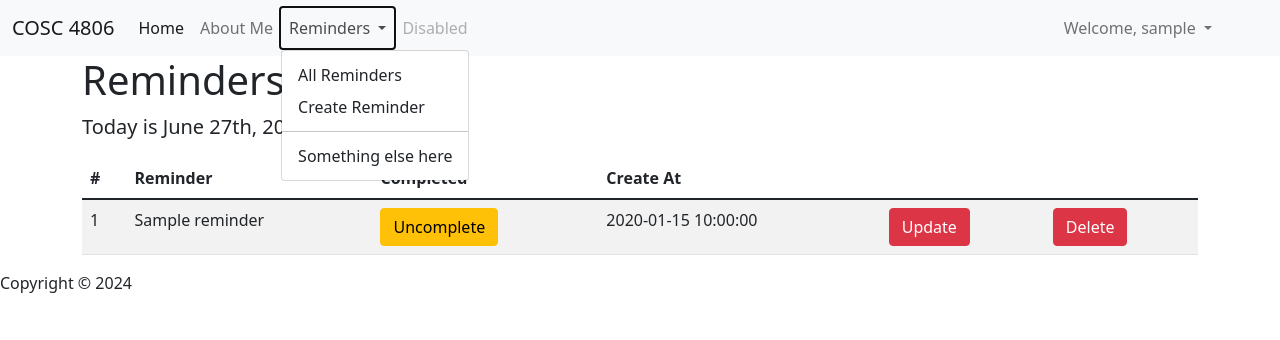
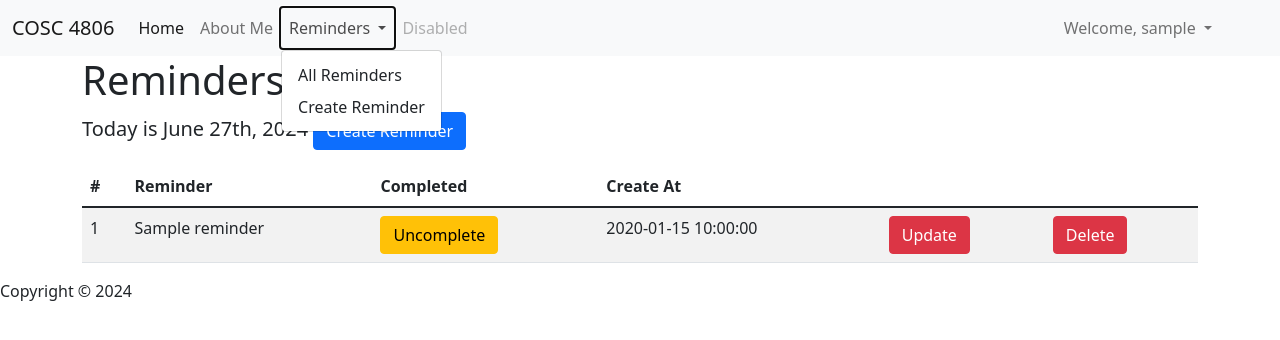
Before and after one commit to okevin0/cosc-4806-4, a PHP site: page /reminders in a window 1280 px wide, after a click on "Reminders". Shown: the top 340 px of the page. Run offline with PHP 8.4, Linux system fonts and the light colour scheme; the visitor is signed in with stand-in values (Sample User, id 1); tables that the repository leaves empty or names only in its code hold one stand-in row (values such as "Sample post"); data that the repository does not hold is empty.

Commit message:
add a new create reminder link in reaminder page

```diff
--- a/app/views/reminders/index.php
+++ b/app/views/reminders/index.php
@@ -4,7 +4,7 @@
         <div class="row">
             <div class="col-lg-12">
                 <h1>Reminders</h1>
-                <p class="lead">Today is <?= date("F jS, Y"); ?></p>
+                <p class="lead">Today is <?= date("F jS, Y"); ?> <a class="btn btn-primary" href="/reminders/create">Create Reminder</a></p>
                 <table class="table table-striped table-hover" >
                       <thead>
                         <tr>
--- a/app/views/templates/header.php
+++ b/app/views/templates/header.php
@@ -36,8 +36,6 @@ if (!isset($_SESSION['auth'])) {
           <ul class="dropdown-menu" aria-labelledby="navbarDropdown">
             <li><a class="dropdown-item" href="/reminders">All Reminders</a></li>
             <li><a class="dropdown-item" href="/reminders/create">Create Reminder</a></li>
-            <li><hr class="dropdown-divider"></li>
-            <li><a class="dropdown-item" href="#">Something else here</a></li>
           </ul>
         </li>
         <li class="nav-item">
```
